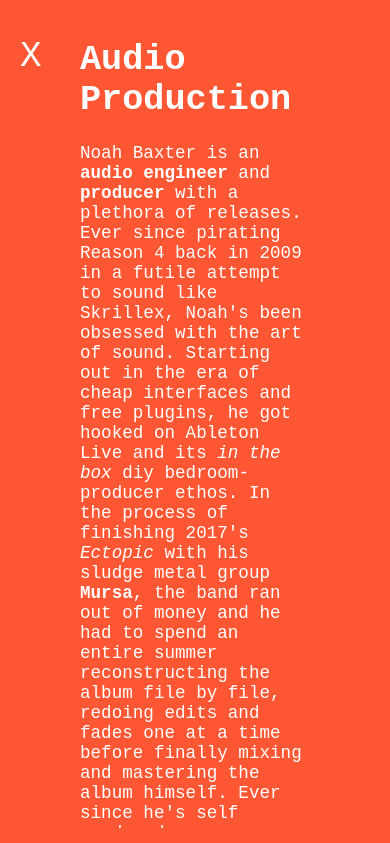
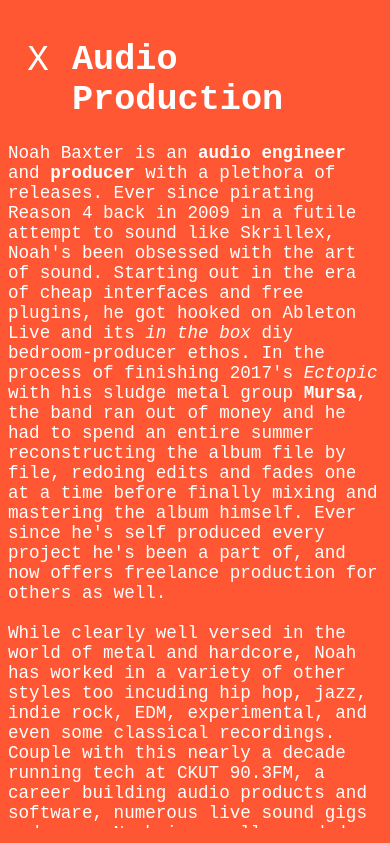
Before and after one commit to noahbaxter/noahbaxter.github.io, a plain HTML site: page index.html in a window 390 px wide. Both pictures are taken after a click on the element "Audio". Shown: the top 843 px of the page. Drawn offline with Linux system fonts and the light colour scheme.

Commit message:
better overall mobile styling

```diff
--- a/content/audio.css
+++ b/content/audio.css
@@ -105,7 +105,11 @@
 
 @media (max-width: 700px) {
     .grid {
-        grid-template-columns: repeat(auto-fill, 200px);
+        /* 3 columns */
+        /* grid-template-columns: repeat(auto-fill, 110px); */
+
+        /* 2 columns */
+        grid-template-columns: repeat(auto-fill, 170px);
     }
 
     .audio-content .grid-item .item-info {
--- a/content/audio.html
+++ b/content/audio.html
@@ -1,6 +1,6 @@
 <div class="audio-content">
     <div class="bio-audio">
-        <h1>Audio Production</h1>
+        <h1 class="content-header">Audio Production</h1>
         <p>
             Noah Baxter is an <b>audio engineer</b> and <b>producer</b> with a plethora of releases. Ever since pirating Reason 4 back in 2009 in a futile attempt to sound like Skrillex, Noah's been obsessed with the art of sound. Starting out in the era of cheap interfaces and free plugins, he got hooked on Ableton Live and its <i>in the box</i> diy bedroom-producer ethos. In the process of finishing 2017's <i>Ectopic</i> with his sludge metal group <b>Mursa</b>, the band ran out of money and he had to spend an entire summer reconstructing the album file by file, redoing edits and fades one at a time before finally mixing and mastering the album himself. Ever since he's self produced every project he's been a part of, and now offers freelance production for others as well.
             <br>
@@ -19,6 +19,7 @@
                 <li>MIDI and Max/MSP system designs</li>
             </ul>
         </p>
+        <p>Check out my work by clicking on an album!</p>
     </div>
 
     <!-- productions -->
--- a/content/music.html
+++ b/content/music.html
@@ -1,6 +1,6 @@
 <div class="music-content">
     <div class="bio-music">
-        <h1>Musician</h1>
+        <h1 class="content-header">Musician</h1>
         <p>
             Noah Baxter is a <b>musician</b> and music producer and has played for over 20 years, starting out on drums at the age of four and working his way through guitar, bass, keys and even some vocals.
             Noah has worked with a variety of artists across a multitude of genres.
--- a/content/software.html
+++ b/content/software.html
@@ -1,6 +1,6 @@
 <div class="software-content">
     <div class="bio-software">
-        <h1>Software Development</h1>
+        <h1 class="content-header">Software Development</h1>
         <p>
             Noah Baxter is a seasoned <b>software engineer</b> and <b>product designer</b> with a strong focus on emerging audio and music technologies. After graduating from McGill University in 2018 and a brief stint working for the legendary George Massenburg, he spent a year at <b>SIMSSA</b> training AI models and building tools for optical music regonition of 14th century neume chant manuscripts. Afterwards he went on to work for the startup <b>Subpac</b>, where he developed real time audio processing and analaysis systems for optimizing music-focused haptic devices. More recently he worked on the <b>MSG Sphere</b> developing a suite of audio tools and plugins to streamline spatialized content creation for the Sphere's one of a kind 165k speaker array.
             <br>
--- a/index.css
+++ b/index.css
@@ -29,7 +29,8 @@ body {
 .intro-blurb {
     text-align: center;
     font-size: 1.5em;
-    /* background-color: purple; */
+    margin-left: 2rem;
+    margin-right: 2rem;
 }
 
 .category-wrapper {
@@ -39,7 +40,6 @@ body {
     align-items: center;
 
     user-select: none;
-    /* background-color: purple; */
 }
 
 .category-button {
@@ -83,9 +83,15 @@ body {
 
 #backButton {
     position: absolute;
-    top: calc(20px + 1rem);
+    text-align: center;
+    top: calc(2.5rem);
     left: 20px;
+    width: 36px;
     font-size: 36px;
+
+    background-color: rgba(255, 255, 255, 0.9);
+    border-radius: 5px;
+
     cursor: pointer;
     color: #fff;
     user-select: none;
@@ -95,13 +101,25 @@ body {
 
 .content {
     display: flex;
-    margin-left: 5rem;
-    margin-right: 5rem;
+    margin-left: 1.5rem;
+    margin-right: 1.5rem;
     margin-top: 1rem;
     margin-bottom: 1rem;
     flex-direction: column;
     height: calc(100% - 2rem);
     text-align: center;
+}
+
+.content-header {
+    margin-left: 3rem;
+}
+
+.content-text {
+    margin-left: 3rem;
+    margin-right: 3rem;
+    margin-top: 1rem;
+    margin-bottom: 1rem;
+    text-align: left;
 }
 
 .hidden {
@@ -139,6 +157,15 @@ body {
     .category-label {
         font-size: 10vw;
     }
+
+    .content {
+        margin-left: 0.5rem;
+        margin-right: 0.5rem;
+    }
+
+    .content-header {
+        margin-left: 4rem;
+    }
 }
 
 /* @media (max-width: 600px) {
--- a/index.html
+++ b/index.html
@@ -36,8 +36,8 @@
     </div>
 
     <div id="expandedContent" class="hidden">
+        <div class="content"></div>
         <div id="backButton" onclick="collapseContent()">X</div> <!-- The big X -->
-        <div class="content"></div>
     </div>
 
     <iframe src="content/audio.html" style="display:none" id="audio-html"></iframe>
--- a/script.js
+++ b/script.js
@@ -1,9 +1,11 @@
 function expandContent(colorDiv, contentId) {
     var expandedContent = document.getElementById('expandedContent');
+    var backButton = document.getElementById('backButton');
     var color = window.getComputedStyle(colorDiv).backgroundColor; // Get the background color of the clicked color square
 
     // Set the background color of the expanded content
     expandedContent.style.backgroundColor = color;
+    backButton.style.backgroundColor = rgbToRgba(color, 0.7);
 
     // Get the content to display
     var content = document.getElementById(contentId).contentDocument.body.innerHTML;
@@ -26,3 +28,7 @@ function collapseContent() {
 
     document.getElementsByTagName('body')[0].style.overflow = 'auto'; // Allow scrolling
 }
+
+function rgbToRgba(rgb, alpha) {
+    return rgb.replace(')', `, ${alpha})`).replace('rgb', 'rgba');
+}
```
